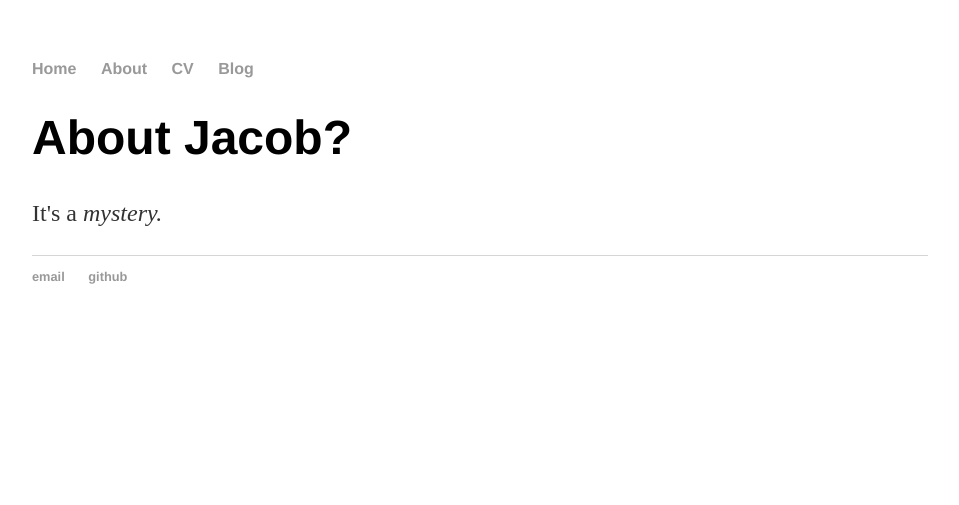
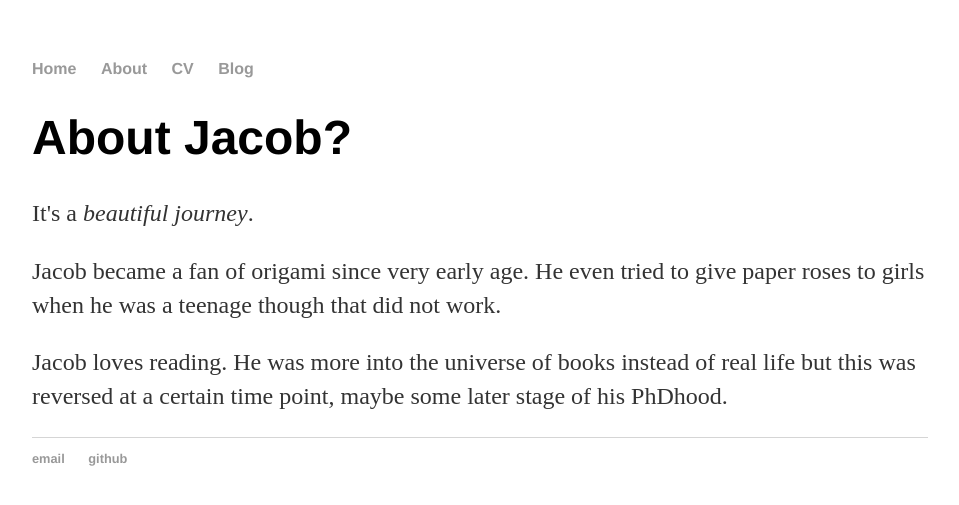
Before and after one commit to jacob-zyl/jacob-zyl.github.io, a Jekyll site: the page built from about/index.html, in a window 1280 px wide. Shown: the top 505 px of the page, without its empty margins (160-1119 px from the left). Built offline with Jekyll 4.4.1, drawn with Linux system fonts in a browser that asks for light colours.

Commit message:
Added a little bit fun facts.

```diff
--- a/about/index.html
+++ b/about/index.html
@@ -4,5 +4,9 @@ title: Jacob Z. Liu, about
 ---
 <div class="blurb">
 	<h1>About Jacob?</h1>
-	<p>It's a <em>mystery.</em></p>
+	<p>It's a <em>beautiful journey</em>.</p>
+
+  <p>Jacob became a fan of origami since very early age. He even tried to give paper roses to girls when he was a teenage though that did not work.</p>
+
+  <p>Jacob loves reading. He was more into the universe of books instead of real life but this was reversed at a certain time point, maybe some later stage of his PhDhood.</p>
 </div><!-- /.blurb -->
```
